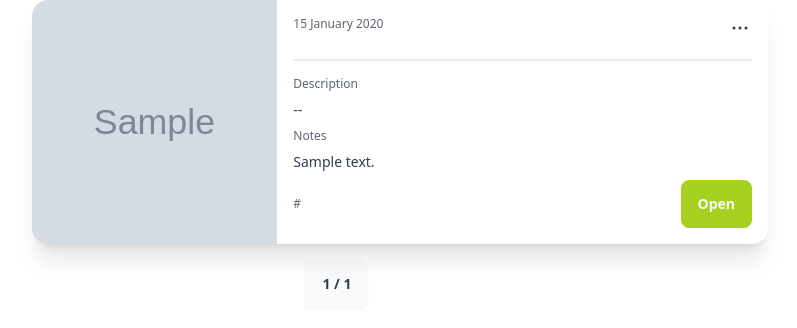
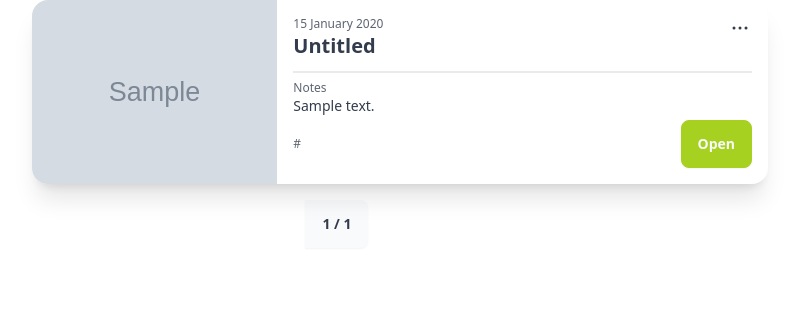
Before and after one commit to danielnieto/linktrove, a Django app: page / in a window 1280 px wide. Shown: the part 64-392 px from the top of the page, without its empty margins (240-1037 px from the left). Run offline with Django 5.2, Linux system fonts and the light colour scheme; a user stored in the database is signed in; tables that the repository leaves empty hold one stand-in row (values such as "Sample post"); grey boxes marked "Sample" are stand-in pictures; style sheets or scripts are compiled from the project's sources; some libraries are stand-ins or nearby versions.

Commit message:
place description next to the title

```diff
--- a/linktrove/links/templates/links/partials/_link.html
+++ b/linktrove/links/templates/links/partials/_link.html
@@ -9,12 +9,11 @@ H006 requires img to have a specific width and height and this is variable in th
              src="{{ link.thumbnail }}"
              alt="Album" />
     </figure>
-    <div class="card-body w-2/3">
+    <div class="card-body w-2/3 gap-0">
         <span class="prose text-xs">{{ link.created|date:"d F Y" }}</span>
-        <h2 class="card-title first-letter:uppercase m-0">{{ link.title }}</h2>
+        <h2 class="card-title first-letter:uppercase">{{ link.title|default:'Untitled' }}</h2>
+        {% if link.description %}<p class="first-letter:uppercase prose text-xs">{{ link.description }}</p>{% endif %}
         <div class="divider my-0"></div>
-        <h3 class="prose text-xs">Description</h3>
-        <p class="first-letter:uppercase">{{ link.description|default:'--' }}</p>
         <h3 class="prose text-xs">Notes</h3>
         <p class="first-letter:uppercase">{{ link.notes|default:'--' }}</p>
         <div class="card-actions flex items-center flex-nowrap gap-2">
```
